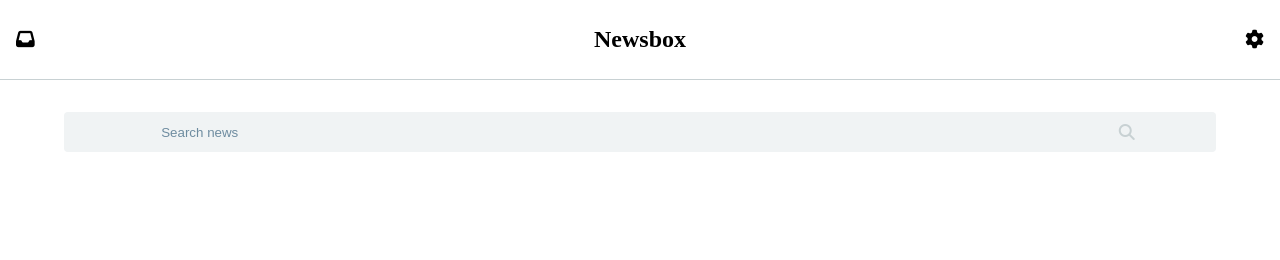
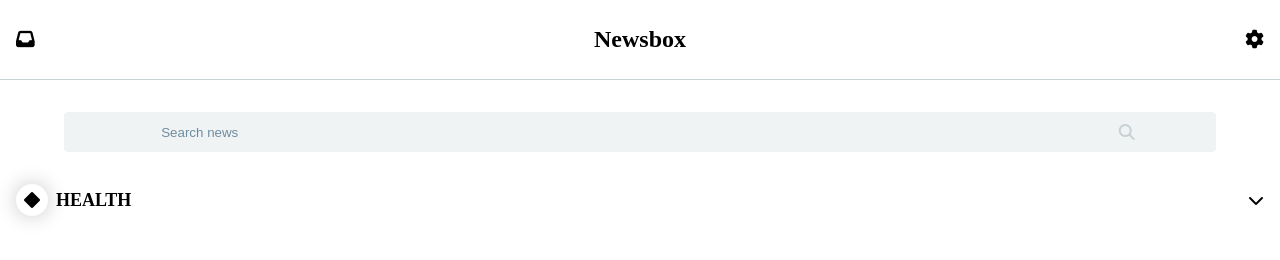
Before and after one commit to rts-cmk-wu10/newsbox-Spongey21, a website built with webpack: page src/index.html in a window 1280 px wide. Built offline with nearby package versions, Linux system fonts and the light colour scheme.

Commit message:
headline visible area

```diff
--- a/src/index.html
+++ b/src/index.html
@@ -18,5 +18,16 @@
 			<i class="primary-header__searchIcon fa-solid fa-magnifying-glass"></i>
 		</label>
 	</header>
+	<main>
+		<article class="category">
+			<section class="category__visible">
+				<div class="category__container">
+					<i class="category__icon fa-solid fa-diamond"></i>
+					<h2 class="category__title">health</h2>
+				</div>
+				<i class="category__dropdown fa-solid fa-chevron-down"></i>
+			</section>
+		</article>
+	</main>
 </body>
 </html>
--- /dev/null
+++ b/src/scss/_category.scss
@@ -0,0 +1,35 @@
+.category {
+    display: flex;
+    flex-direction: row;
+
+    &__visible {
+        display: flex;
+        justify-content: space-between;
+        align-items: center;
+
+        width: 100%;
+
+        padding: 0 1rem;
+    }
+
+    &__container {
+        display: flex;
+        justify-content: space-between;
+        align-items: center;
+        gap: 0.5rem;
+    }
+
+    &__title {
+        text-transform: uppercase;
+
+        font-size: 18px;
+    }
+
+    &__icon {
+        box-shadow: 0 0 20px 1px rgba(0,0,0,0.2);
+
+        border-radius: 50%;
+
+        padding: 0.5rem;
+    }
+}
--- a/src/style.scss
+++ b/src/style.scss
@@ -1,3 +1,4 @@
 @use './scss/default';
 @use './scss/variables';
 @use './scss/primaryHeader';
+@use './scss/category';
```
